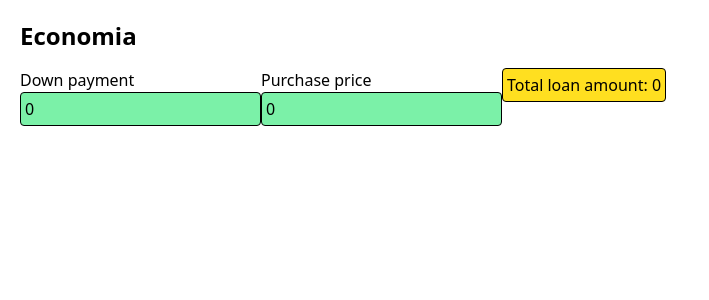
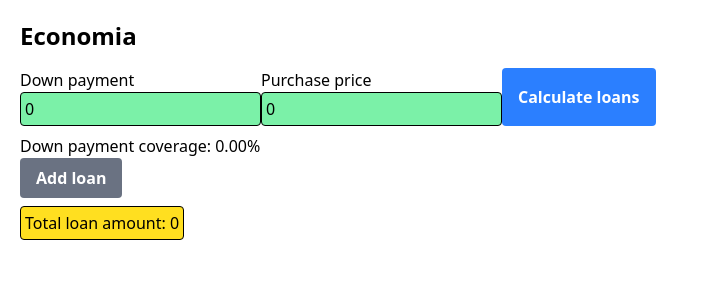
Before and after one commit to AGmarsen/Economia, an Angular app: page / in a window 1280 px wide. Shown: the top 300 px of the page, without its empty margins (0-709 px from the left). Built offline with nearby package versions, Linux system fonts and the light colour scheme.

Commit message:
move cover to loan

```diff
--- a/src/app/accountantService.ts
+++ b/src/app/accountantService.ts
@@ -10,15 +10,14 @@ export class AccountantService {
   private downPayment: number = 0;
   private purchasePrice: number = 0;
 
-  private totalLoan = signal(0);
-  loanAmount = this.totalLoan.asReadonly();
+  private _totalLoan = signal(0);
+  totalLoan = this._totalLoan.asReadonly();
+
+  private _downPaymentPercentage = signal(0);
+  downPaymentPercentage = this._downPaymentPercentage.asReadonly();
 
   private _loans = signal<Loan[]>([]);
   loans = this._loans.asReadonly();
-
-  // how much of the total loan is covered by [downPayement, loan1, loan2, ...]
-  private _coverPercentages = signal<number[]>([]);
-  coverPercentages = this._coverPercentages.asReadonly();
 
   constructor() {
     this.loadFromLocalStorage();
@@ -26,7 +25,6 @@ export class AccountantService {
 
   setDownPayment(downPayment: number) {
     this.downPayment = this.roundToCurrency(downPayment);
-    this.calculateLoan();
   }
   getDownPayment(): number {
     return this.downPayment;
@@ -34,26 +32,33 @@ export class AccountantService {
 
   setPurchasePrice(price: number) {
     this.purchasePrice = this.roundToCurrency(price);
-    this.calculateLoan();
   }
   getPurchasePrice(): number {
     return this.purchasePrice;
   }
 
-  calculateLoan() {
-    this.totalLoan.set(this.roundToCurrency(this.purchasePrice - this.downPayment));
-    if (this.coverPercentages().length === 0) {
-      const downPaymentCovered = this.downPayment / this.purchasePrice;
-      this._coverPercentages.set([downPaymentCovered, 1 - downPaymentCovered]);
+  calculateLoans() {
+    this._totalLoan.set(this.roundToCurrency(this.purchasePrice - this.downPayment));
+    this._downPaymentPercentage.set(this.downPayment / this.purchasePrice);
+    if (this.loans().length === 0 && this.totalLoan() > 0) {
+      this.addLoan();
     }
-    const loans = this.coverPercentages().map(cover =>
-      new Loan(`Loan ${this._loans().length + 1}`, this.roundToCurrency(this.totalLoan() * cover), 0));
-    this._loans.set(loans);
+    this.loans().forEach(loan => loan.calculateAndSetAmount(this.totalLoan()));
   }
 
-  loanCovered(): boolean {
-    const totalCovered = this.loans().reduce((acc, loan) => acc + loan.amount, this.downPayment);
-    return totalCovered - this.purchasePrice >= 0;
+  addLoan() {
+    let missingAmount = this.totalLoan() * (1 - this.calculateTotalCoverage());
+    if (missingAmount <= 0) {
+      missingAmount = 0;
+    }
+    let newLoan = new Loan(`Loan ${this._loans().length + 1}`, missingAmount, 0);
+    newLoan.calculateAndSetCoverage(this.totalLoan());
+    this._loans.set([...this.loans(), newLoan]);
+  }
+
+  calculateTotalCoverage(): number {
+    const totalCovered = this.loans().reduce((acc, loan) => acc + loan.coverage, this._downPaymentPercentage());
+    return totalCovered > 1 ? 1 : totalCovered;
   }
 
   // Utililites
--- a/src/app/app.html
+++ b/src/app/app.html
@@ -5,10 +5,11 @@
     <div class="flex">
       <parameter label="Down payment" (valueChangedEvent)="accountantService.setDownPayment($event)" [value]="accountantService.getDownPayment()"/>
       <parameter label="Purchase price" (valueChangedEvent)="accountantService.setPurchasePrice($event)" [value]="accountantService.getPurchasePrice()"/>
-      <calculated-field label="Total loan amount" [value]="accountantService.loanAmount()"/>
+      <button class="primary-button" (click)="accountantService.calculateLoans()">Calculate loans</button>
     </div>
 
     <loan-list/>
+    <calculated-field label="Total loan amount" [value]="accountantService.totalLoan()"/>
 
   </div>
 </main>
--- a/src/app/loan-list/loan-list.html
+++ b/src/app/loan-list/loan-list.html
@@ -1,7 +1,13 @@
-@for(loan of accountantService.loans(); track loan) {
-<div>
-    <p>Amount: {{loan.amount}}</p>
-    <p>Interest rate: {{loan.interestRate}}</p>
+<p>Down payment coverage: {{(accountantService.downPaymentPercentage() * 100).toFixed(2)}}%</p>
+
+
+@for(loan of accountantService.loans(); track loan; let i = $index) {
+
+<div class="flex">
+    <input class="editable-label" [value]="loan.label" (input)="loan.label = $event.target.value" placeholder="Loan name"/>
+    <parameter label="Amount" (valueChangedEvent)="loan.amount = $event; loan.calculateAndSetCoverage(accountantService.totalLoan())" [value]="loan.amount"/>
+    <parameter label="Cover percentage" (valueChangedEvent)="loan.coverage = $event / 100; loan.calculateAndSetAmount(accountantService.totalLoan())" [value]="loan.coverage * 100"/>
 </div>
-<p>loan-list works!</p>
 }
+
+<button class="secondary-button" (click)="accountantService.addLoan()">Add loan</button>
--- a/src/app/loan-list/loan-list.ts
+++ b/src/app/loan-list/loan-list.ts
@@ -1,9 +1,10 @@
 import { Component, inject } from '@angular/core';
 import { AccountantService } from '../accountantService';
+import { Parameter } from "../parameter/parameter";
 
 @Component({
   selector: 'loan-list',
-  imports: [],
+  imports: [Parameter],
   templateUrl: './loan-list.html',
 })
 export class LoanList {
--- a/src/app/loan.ts
+++ b/src/app/loan.ts
@@ -1,7 +1,16 @@
 export class Loan {
     private readonly monthlyInterestRate: number;
+    coverage: number = 0;
     constructor(public label: string, public amount: number, public interestRate: number) {
         this.monthlyInterestRate = interestRate / 100 / 12;
+    }
+
+    calculateAndSetCoverage(totalLoan: number) {
+        this.coverage = (totalLoan <= 0 ? 1 : this.amount / totalLoan);
+    }
+
+    calculateAndSetAmount(totalLoan: number) {
+        this.amount = totalLoan * this.coverage;
     }
 
     calculateMonthlyPayment(loanTermYears: number): number {
--- a/src/styles.css
+++ b/src/styles.css
@@ -1,5 +1,3 @@
-/* You can add global styles to this file, and also import other style files */
-
 @import 'tailwindcss';
 
 .parameter-field {
@@ -14,6 +12,14 @@
   @apply bg-blue-500 hover:bg-blue-700 text-white font-bold py-2 px-4 rounded mb-2
 }
 
+.secondary-button {
+  @apply bg-gray-500 hover:bg-gray-700 text-white font-bold py-2 px-4 rounded mb-2
+}
+
 h2 {
   @apply text-xl font-bold mb-2
 }
+
+.editable-label {
+  @apply text-sm text-gray-600 mb-1
+}
```
Also changed, not shown: 1 other file (tests, documents, lock files or other folders).
